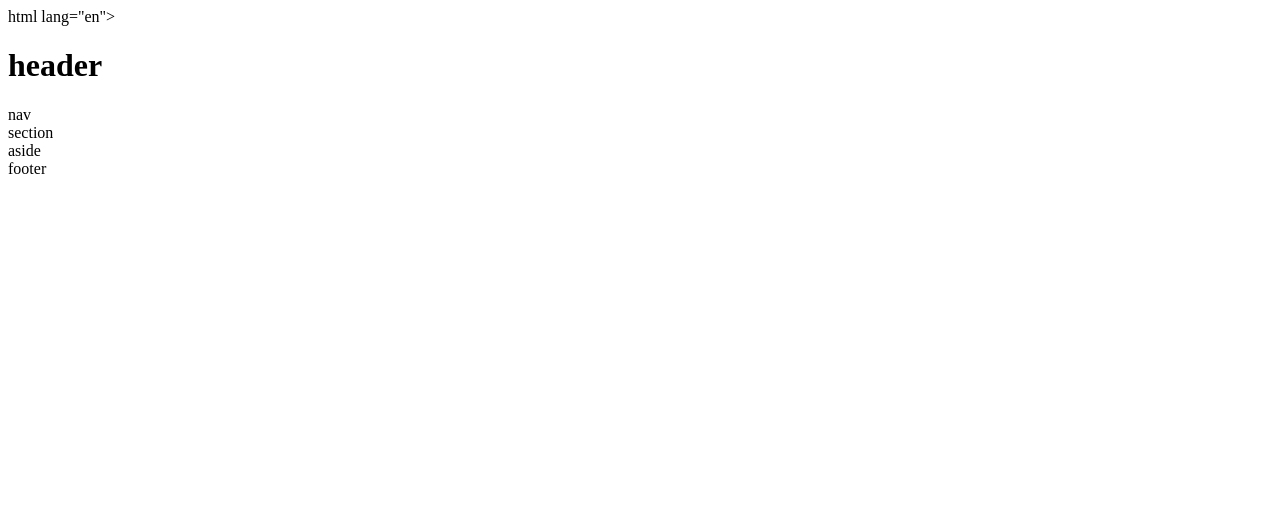
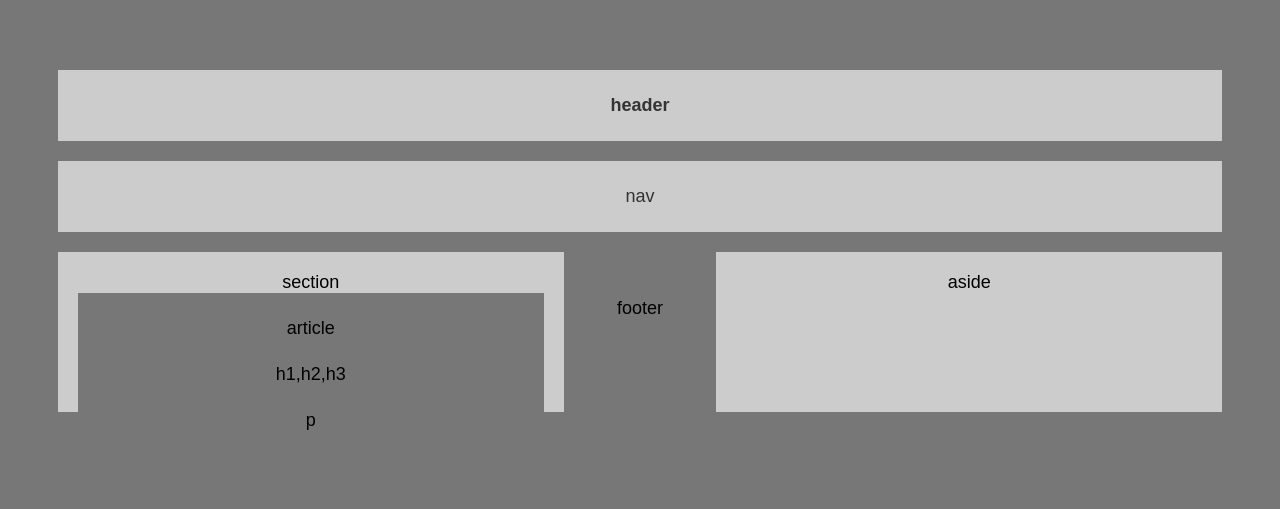
Before and after one commit to gstar13/HW-Wireframe, a plain HTML site: page index.html in a window 1280 px wide. Drawn offline with Linux system fonts and the light colour scheme.

Commit message:
Update index.html

```diff
--- a/index.html
+++ b/index.html
@@ -1,27 +1,25 @@
 <!doctype html>
-html lang="en">
+<html lang="en">
 <head>
 <meta charset="UTF-8">
 <title>Web Page Skeleton </title>
+<link rel="stylesheet" type="text/css" href="style.css">
 </head>
 <body>
 <h1>header</h1>
 <nav>nav</nav>
 
-<div class="leftside">section</div>
+<div class="leftside">section
+        <div id="article">article
+                <div id="firstbox">
+                    h1,h2,h3
+                        <div id="p">p</div>
+                </div>
+            </div>
+        </div>
 <div class="rightside">aside</div>
-<div></div>
-<div></div>
-<div>
-
-
-
-
-</div>
-<div>
-
-</div>
-<div class="section">footer</div>
+<br/>
+<div id="footer">footer</div>
 
 
 
```
